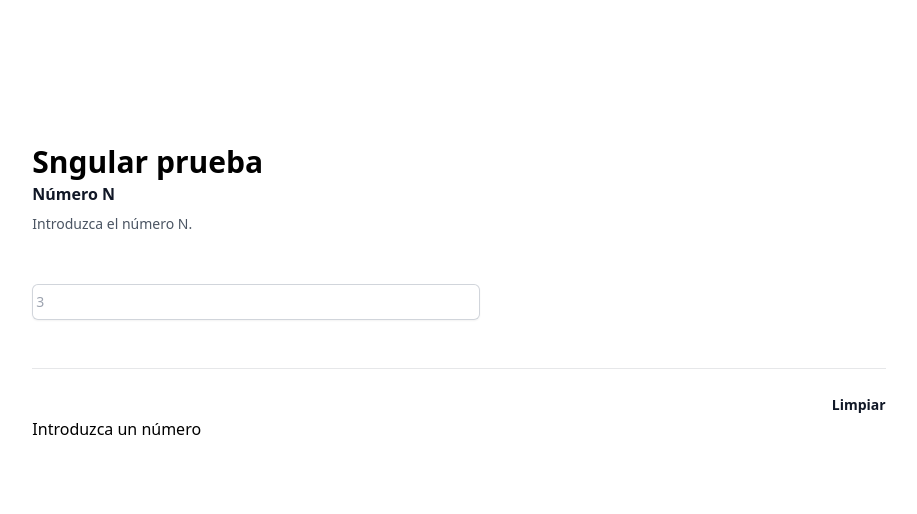
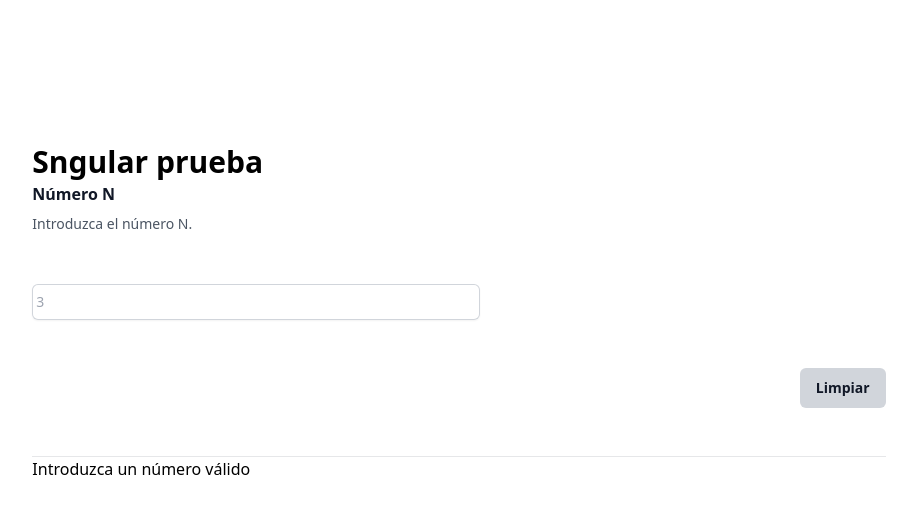
Before and after one commit to RavenAoiffe/serien, a React (Vite) app: page / in a window 1280 px wide. Shown: the top 514 px of the page, without its empty margins (181-1098 px from the left). Built offline with nearby package versions, Linux system fonts and the light colour scheme.

Commit message:
Styles and validation equal and mayor to 0

```diff
--- a/src/components/Form.jsx
+++ b/src/components/Form.jsx
@@ -11,9 +11,9 @@ const Form = () => {
     }
     return (
         <>
-            <form>
-                <div className="space-y-12">
-                    <div className="border-b border-gray-900/10 pb-12">
+            <form className="space-y-12 border-b border-gray-900/10 pb-12">
+                <div>
+                    <div>
                         <h2 className="text-base font-semibold leading-7 text-gray-900">Número N</h2>
                         <p className="mt-1 text-sm leading-6 text-gray-600">Introduzca el número N.</p>
 
@@ -34,12 +34,12 @@ const Form = () => {
                     </div>
                 </div>
                 <div className="mt-6 flex items-center justify-end gap-x-6">
-                    <button type="button" className="text-sm font-semibold leading-6 text-gray-900"
+                    <button type="button" className="text-sm font-semibold leading-6 text-gray-900 bg-gray-300 py-2 px-4 rounded-md"
                     onClick={limpiarCampo}
                     >Limpiar</button>
                 </div>
             </form>
-            {numero === ''? 'Introduzca un número' : (
+            {numero === '' || numero <= 0 ? 'Introduzca un número válido' : (
                     <Calculate
                     numero={numero}
                     />
```
